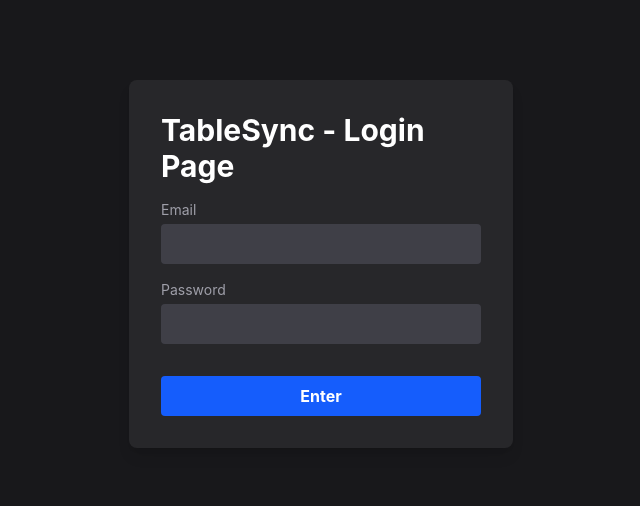
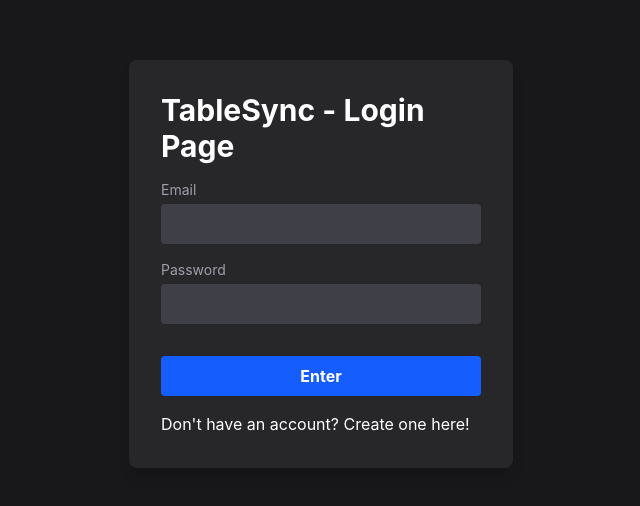
Before and after one commit to ArthurDOli/TableSync, a React (Vite) app in the folder frontend/: page /login in a window 1280 px wide. Shown: the part 136-642 px from the top of the page, without its empty margins (319-959 px from the left). Built offline with nearby package versions, Linux system fonts and the light colour scheme.

Commit message:
feat: PublicRoute redirection added and Register page redirection added to Login page

```diff
--- a/frontend/src/App.tsx
+++ b/frontend/src/App.tsx
@@ -7,6 +7,7 @@ import { SessionCreate } from "./pages/SessionCreate";
 import { SessionPlay } from "./pages/SessionPlay";
 import { Session } from "./pages/session";
 import { PrivateRoute } from "./components/PrivateRoute";
+import { PublicRoute } from "./components/PublicRoute";
 
 function App() {
   return (
@@ -14,8 +15,12 @@ function App() {
       <Routes>
         <Route path="/" element={<Navigate to="/login" replace />} />
 
-        <Route path="/login" element={<Login />} />
-        <Route path="/register" element={<Register />} />
+        <Route path="/login" element={
+          <PublicRoute><Login /></PublicRoute>
+        } />
+        <Route path="/register" element={
+          <PublicRoute><Register /></PublicRoute>
+        } />
 
         <Route path="/dashboard" element={
           <PrivateRoute><Dashboard /></PrivateRoute>
--- /dev/null
+++ b/frontend/src/components/PublicRoute.tsx
@@ -0,0 +1,16 @@
+import { Navigate } from "react-router-dom";
+
+interface PublicRouteProps {
+    children: React.ReactNode;
+}
+
+
+export function PublicRoute({ children }: PublicRouteProps) {
+    const token = localStorage.getItem('token');
+
+    if (token) {
+        return <Navigate to="/dashboard" replace />;
+    }
+
+    return <>{children}</>
+}
--- a/frontend/src/pages/login.tsx
+++ b/frontend/src/pages/login.tsx
@@ -66,6 +66,8 @@ export function Login() {
                     Enter
                 </button>
 
+                <p>Don't have an account? <a href="/register">Create one here!</a></p>
+
             </form>
         </div>
     );
```
